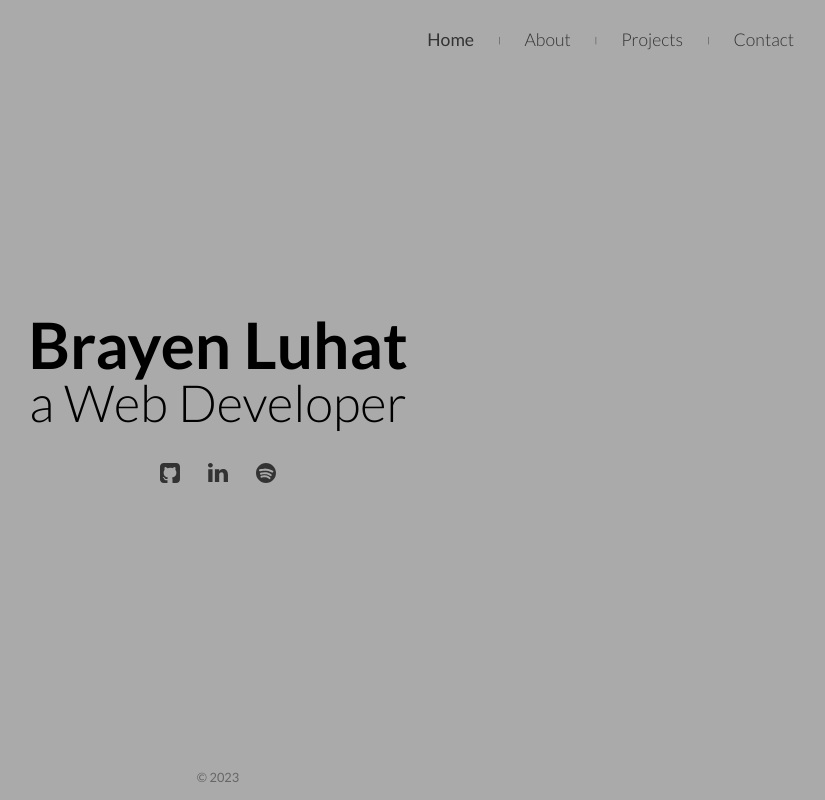
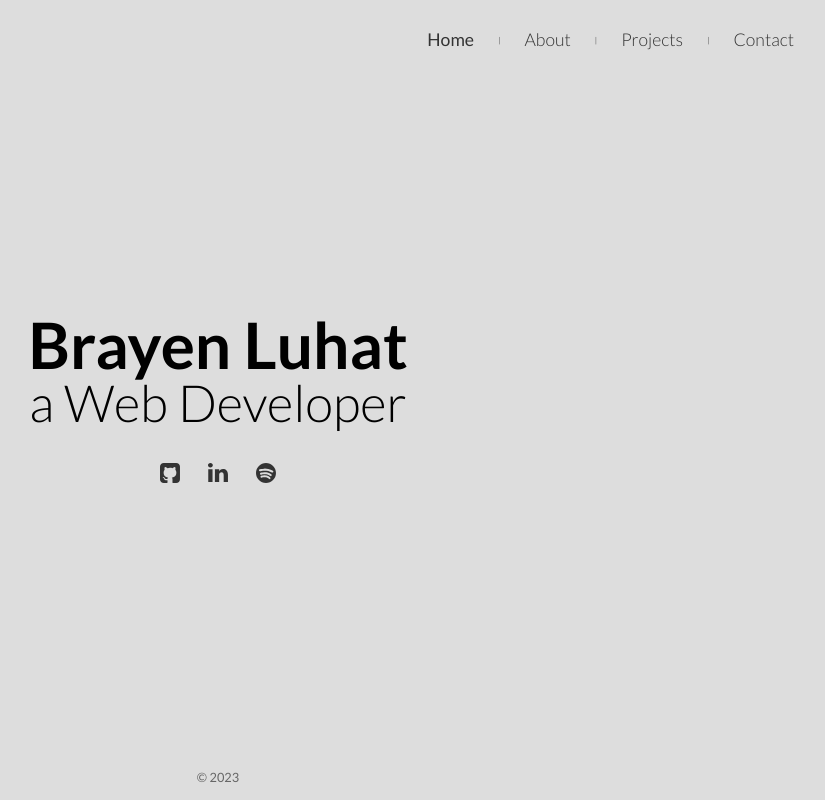
Before and after one commit to brayenid/bryn-web, a Vue app: page / in a window 1280 px wide. Shown: the whole page, without its empty margins (422-1247 px from the left). Built offline with nearby package versions, Linux system fonts and the light colour scheme.

Commit message:
make the background lighter

```diff
--- a/src/assets/main.css
+++ b/src/assets/main.css
@@ -1,6 +1,6 @@
 @import './base.css';
 :root {
-  --mainColor: #aaa;
+  --mainColor: #ddd;
   --secondaryColor: #222;
   --textColor: #555;
   --textDeeperColor: #333;
```
